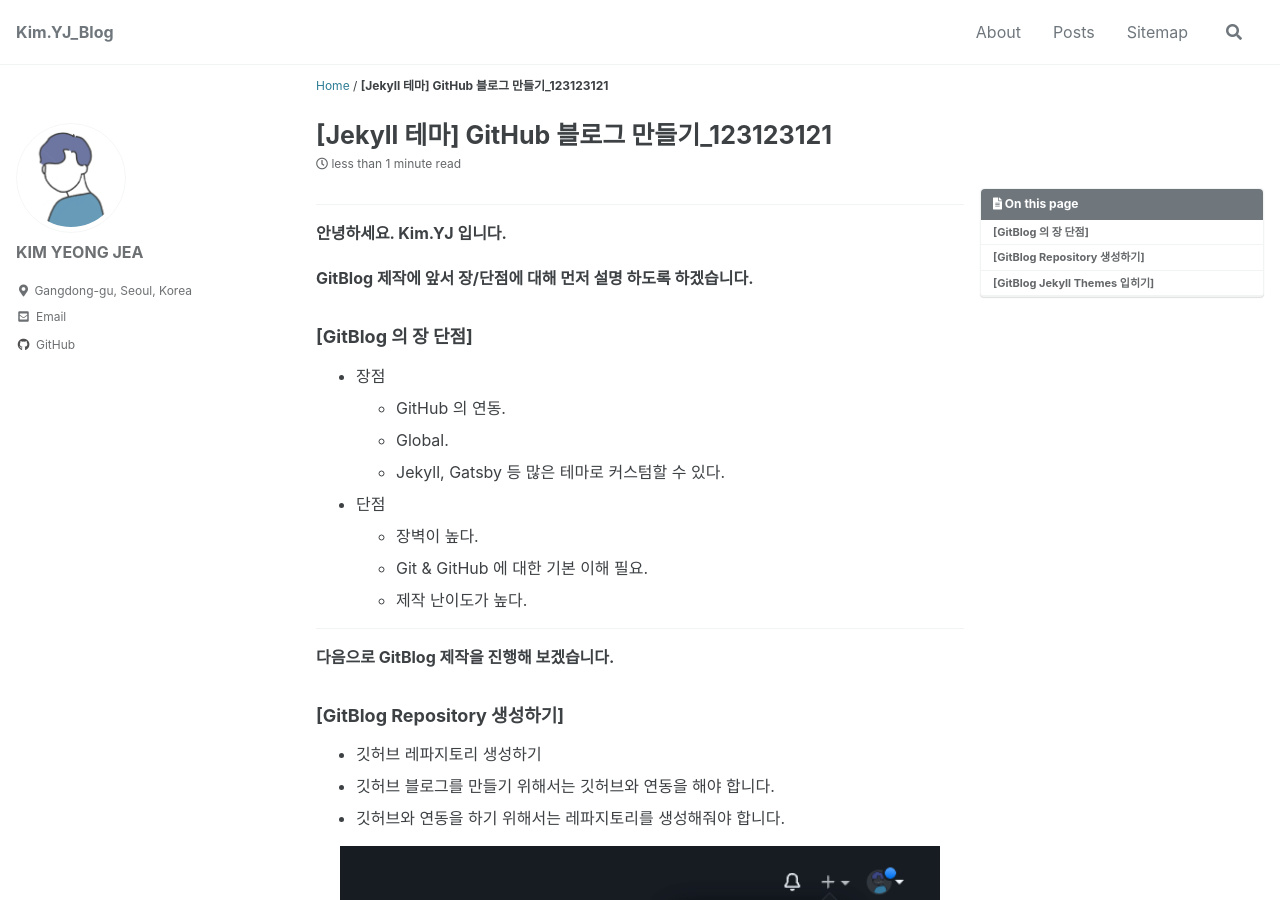
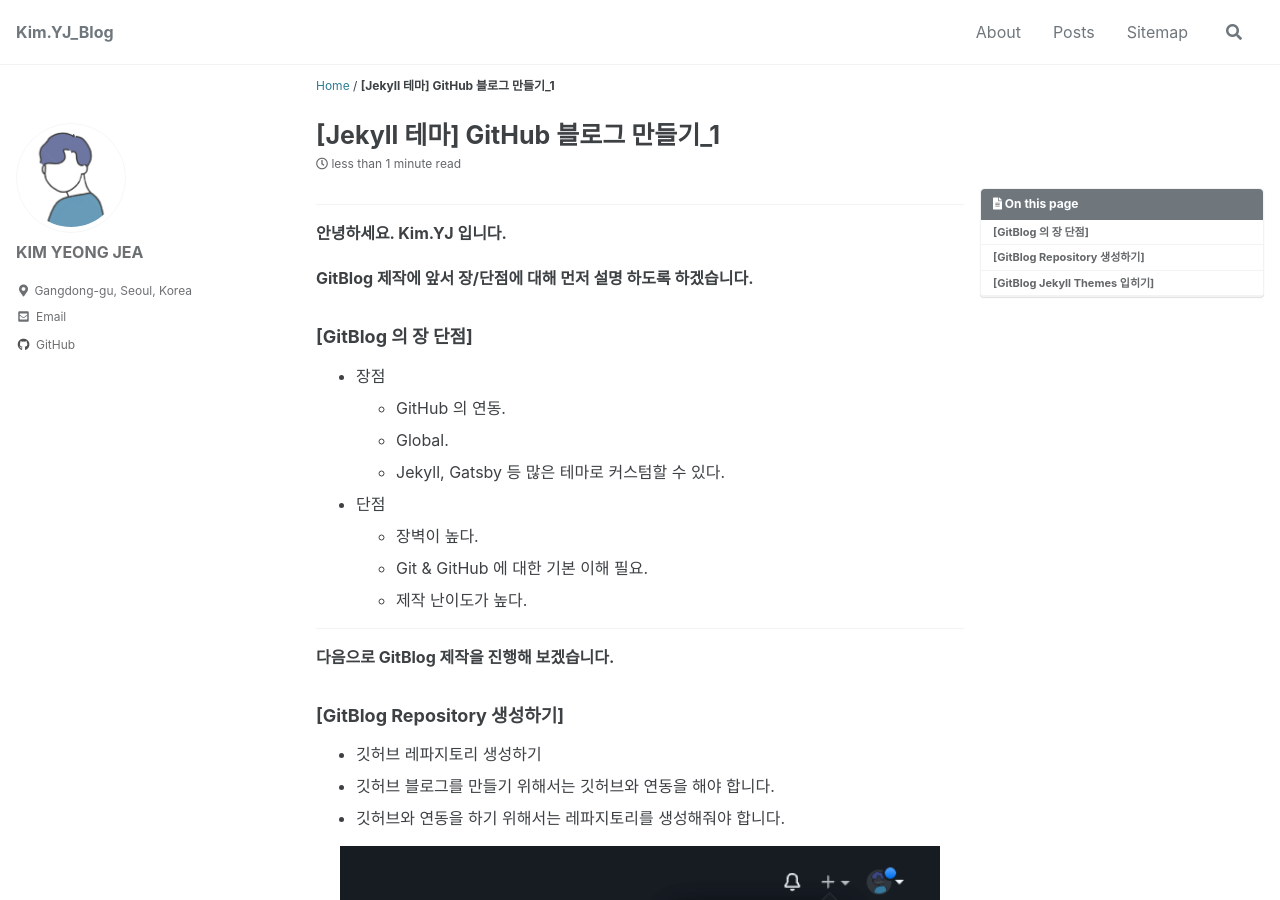
Before and after one commit to KYJ0206/kyj0206.github.io, a Jekyll site: the page built from _posts/2021-12-29/2021-12-29-first-post.md, in a window 1280 px wide and 900 px high. Built offline with Jekyll 4.4.1, drawn with Linux system fonts in a browser that asks for light colours; cached includes are drawn as plain includes.

Commit message:
2022-02-18

```diff
--- a/_posts/2021-12-29/2021-12-29-first-post.md
+++ b/_posts/2021-12-29/2021-12-29-first-post.md
@@ -1,5 +1,5 @@
 ---
-title:  "[Jekyll 테마] GitHub 블로그 만들기_123123121"
+title:  "[Jekyll 테마] GitHub 블로그 만들기_1"
 excerpt: "Jekyll 테마를 적용하여 Git_Blog 를 만들어 보자. "
 permalink: /posts/
 categories:
```
Also changed, not shown: _posts/2022-02-18/2022-02-18.md (+1 -1 lines).
